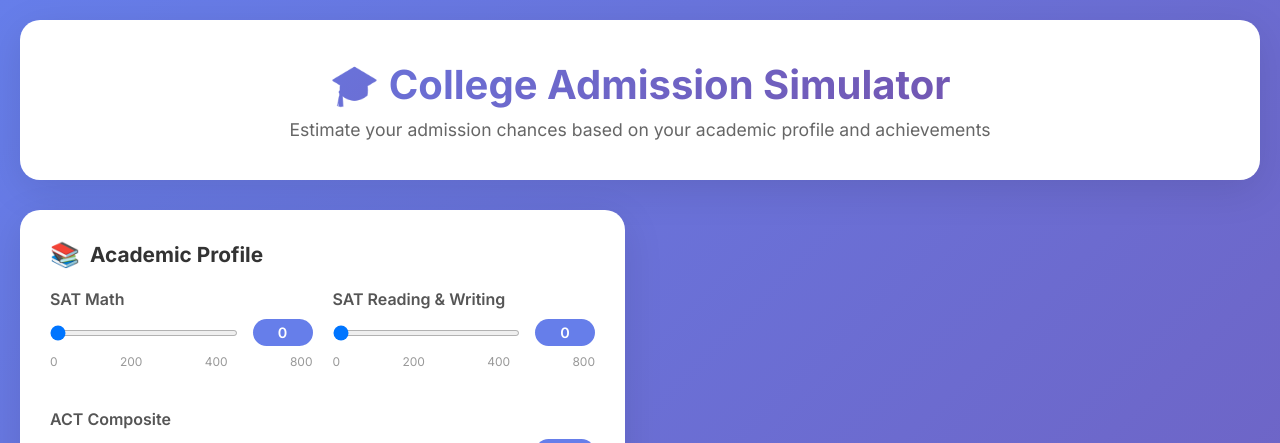
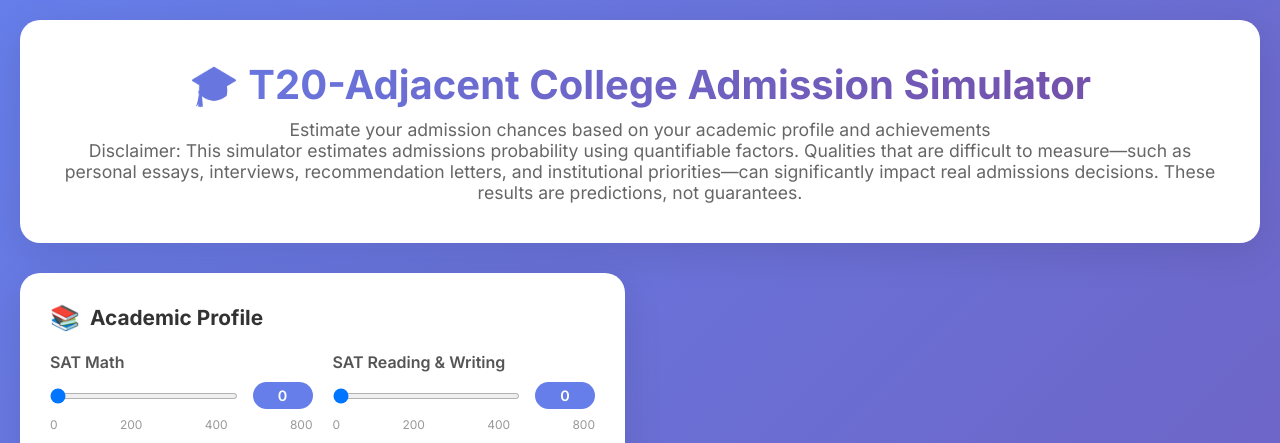
Before and after one commit to hebrongeremew/college-admissions-simulator, a Flask app: page / in a window 1280 px wide. Shown: the top 443 px of the page. Run offline with Flask 3, Linux system fonts and the light colour scheme.

Commit message:
Change simulator title and add disclaimer
Updated the title of the college admission simulator and added a disclaimer about the estimation process.

```diff
--- a/chance_me/templates/index.html
+++ b/chance_me/templates/index.html
@@ -11,8 +11,15 @@
     <div class="app-container">
         <header class="header">
             <div class="header-content">
-                <h1>🎓 College Admission Simulator</h1>
+                <h1>🎓 T20-Adjacent College Admission Simulator</h1>
                 <p>Estimate your admission chances based on your academic profile and achievements</p>
+
+                <p class="disclaimer">
+                    Disclaimer: This simulator estimates admissions probability using quantifiable factors.
+                    Qualities that are difficult to measure—such as personal essays, interviews,
+                    recommendation letters, and institutional priorities—can significantly impact
+                    real admissions decisions. These results are predictions, not guarantees.
+                </p>
             </div>
         </header>
 
```
